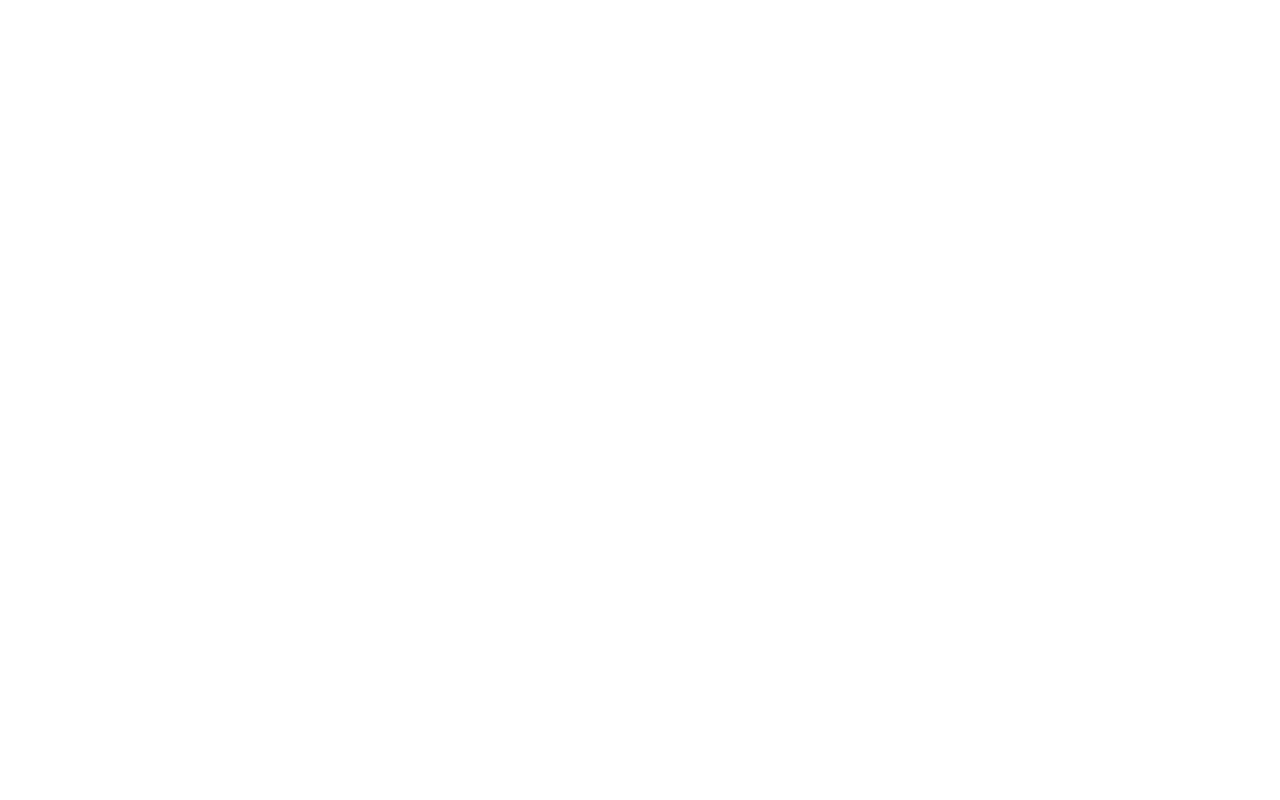
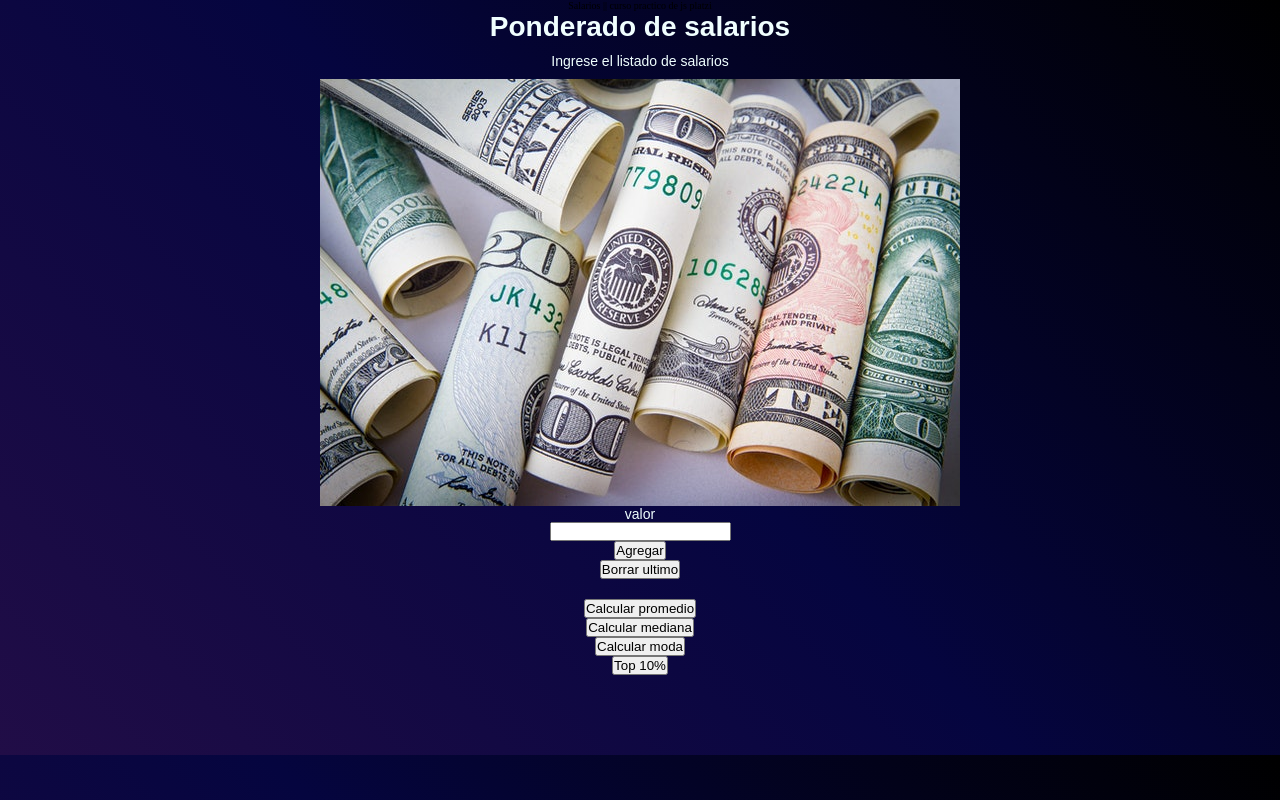
Before and after one commit to HDuvier/curso-practico-platzi-js, a plain HTML site: page salarios/salarios .html in a window 1280 px wide. Drawn offline with Linux system fonts and the light colour scheme.

Commit message:
se crea el index, se agregan estilos e imagenes

```diff
--- a/figuras/figuras.css
+++ b/figuras/figuras.css
@@ -131,7 +131,7 @@ h2{
 }
 .formularioCirculo .circulo-Buttons button:hover{
     border: 2px solid #b41313;
-    box-shadow: 0 1px 1px #000001;
+    box-shadow: 0 1px 1px white;
     color: rgb(22, 7, 163);
 }
 p{
--- /dev/null
+++ b/index.css
@@ -0,0 +1,14 @@
+*{
+    box-sizing: border-box;
+    padding: 0;
+    margin: 0;
+}
+html{
+    font-size: 62.5%
+}
+body{
+    font-family: 'Anek Latin', sans-serif;
+    background: linear-gradient(45deg, rgb(33, 13, 71), rgb(5, 5, 63), black);
+    color: azure;
+    font-size: 1.4rem;
+}
--- a/promedioModaMediana/media.css
+++ b/promedioModaMediana/media.css
@@ -1,4 +1,7 @@
 *{
+    display: flex;
+    flex-direction: column;
+    align-items: center;
     box-sizing: border-box;
     padding: 0;
     margin: 0;
@@ -7,13 +10,13 @@ html{
     font-size: 62.5%;
 }
 body{
-    display: flex;
-    flex-direction: column;
-    align-items: center;
     font-family: 'Anek Latin', sans-serif;
     background: linear-gradient(45deg, rgb(33, 13, 71), rgb(5, 5, 63), black);
     color: azure;
     font-size: 1.4rem;
+}
+h1{
+    margin: 10px 0 10px 0;
 }
 figure{
     width: 100%;
@@ -24,40 +27,20 @@ figure img{
     height: auto;
 }
 p{
-    display: flex;
-    flex-direction: column;
-    justify-items:flex-end;
     width: 100%;
     padding: 0 10% 0 10%;
-}
-form{
-    display: flex;
-    flex-direction: column;
-    align-items: center;
-}
-.buttons{
-    display: flex;
-    flex-direction: column;
-    align-items: center;
+    margin: 10px;
 }
 button{
     margin: 5px;
     padding: 5px;
     border-radius: 10px;
 }
-#listadoSalarios{
-    margin: 10px;
-    padding: 10px;
+form label{
+    margin: 10px 0 10px 0;
 }
-#resultadoMediaAritmetica{
-    margin: 10px;
-    padding: 10px;
+button:hover{
+    border: 2px solid #b41313;
+    box-shadow: 0 1px 1px white;
+    color: #073603;
 }
-#medianaAritmetica{
-    margin: 10px;
-    padding: 10px;
-}
-#modaAritmetica{
-    margin: 10px;
-    padding: 10px;
-}
--- a/promedioModaMediana/media.js
+++ b/promedioModaMediana/media.js
@@ -1,5 +1,5 @@
 //Se genera una funcion para agregar o borrar elementos de la lista
-lista =[]
+let lista =[]
 function incluirLista (){
     let i = document.getElementById("salario");
     const elemento = Number(i.value);
--- a/salarios/analisis.js
+++ b/salarios/analisis.js
@@ -1,3 +1,23 @@
+
+//input salarios
+let lista = [];
+
+function agregarSalario(){
+    let i = document.getElementById("inputSalarios");
+    const elemento = Number(i.value);
+    lista.push(elemento);
+
+    const listado = document.getElementById("listaSalarios");
+    listado.innerText = "lista de salarios= [" + lista + "]";
+};
+function borrarLista (){
+    lista.pop();
+
+    const listado = document.getElementById("listadoSalarios");
+    listado.innerText = "lista= [" + lista + "]";
+};
+
+
 // analisis salarial
 
 const salarioCol = colombia.map(
--- a/salarios/salarios .html
+++ b/salarios/salarios .html
@@ -4,13 +4,42 @@
     <meta charset="UTF-8">
     <meta http-equiv="X-UA-Compatible" content="IE=edge">
     <meta name="viewport" content="width=device-width, initial-scale=1.0">
-    <title>salarios || curso practico de js platzi</title>
+    <title>Salarios || curso practico de js platzi</title>
     <link rel="stylesheet" href="./salarios.css">
     <script src="./salarios.js"></script>
     <script src="./analisis.js"></script>
-
 </head>
 <body>
+    <header>
+        <h1> Ponderado de salarios</h1>
+    </header>
 
+    <main>
+        <p>Ingrese el listado de salarios</p>
+        <figure>
+            <img src="./img/billetesPequeña.jpg" alt="Billetes enrollados">
+        </figure>
+        <form action="">
+            <label for="inputSalarios">valor</label>
+            <input id="inputSalarios" type="number">
+            <section class="form-Buttons">
+                <button type="button" onclick="agregarSalario()">Agregar</button>
+                <button type="button" onclick="borrarLista()">Borrar ultimo</button>
+            </section>
+        </form>
+        <p class="listaSalarios"></p>
+        <section class="buttonsResult">
+            <button type="button" onclick="">Calcular promedio</button>
+            <button type="button" onclick="">Calcular mediana</button>
+            <button type="button" onclick="">Calcular moda</button>
+            <button type="button" onclick="">Top 10%</button>
+        </section>
+        <section class="result">
+            <p class="result-Promedio"></p>
+            <p class="result-Mediana"></p>
+            <p class="result-Moda"></p>
+            <p class="result-Top"></p>
+        </section>
+    </main>
 </body>
 </html>
--- a/salarios/salarios.css
+++ b/salarios/salarios.css
@@ -0,0 +1,28 @@
+*{
+    margin: 0;
+    padding: 0;
+    box-sizing: border-box;
+    display: flex;
+    flex-direction: column;
+    align-items: center;
+}
+html{
+    font-size: 62.5%;
+}
+body{
+    font-family: 'Anek Latin', sans-serif;
+    background: linear-gradient(45deg, rgb(33, 13, 71), rgb(5, 5, 63), black);
+    color: azure;
+    font-size: 1.4rem;
+}
+p{
+    margin: 10px 0 10px 0;
+}
+figure{
+    width: 100%;
+    height: auto;
+}
+img{
+    width: 100%;
+    height: auto;
+}
```
Also changed, not shown: index.html (added, +45 -0 lines), salarios/img/billetesMediana.jpg (added), salarios/img/billetesPequeña.jpg (added), salarios/img/dolarMediana.jpg (added), salarios/img/dolarPequeña.jpg (added), 1 other file.
